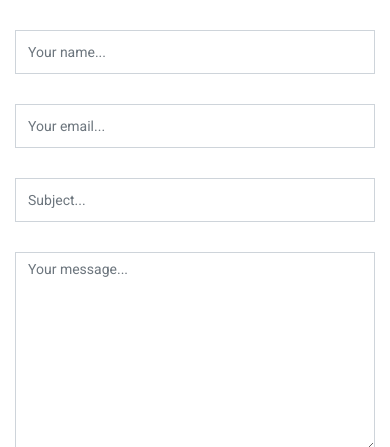
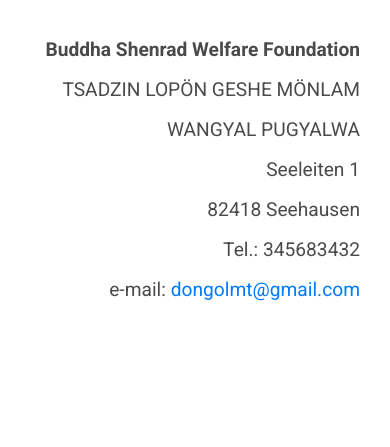
Before and after one commit to matinadongol/buddhaShenrad, a PHP site: page /index.html in a window 390 px wide. Shown: the part 4153-4600 px from the top of the page. Run offline with PHP 8.4, Linux system fonts and the light colour scheme.

Commit message:
third commit

```diff
--- a/assets/css/tooplate-main.css
+++ b/assets/css/tooplate-main.css
@@ -683,7 +683,18 @@
 	border: none;
 }
 
+.contact-details{
+	display: flex;
+	align-items: flex-end;
+	justify-content: center;
+	flex-direction: column;
+	font-size: 2rem;
+}
 
+.contact-details p{
+	font-size: 1.2rem;
+	line-height: 2.5rem;
+}
 
 
 
--- a/index.html
+++ b/index.html
@@ -42,7 +42,9 @@
                     <li class="nav-item">
                         <a class="nav-link active" href="#gallery">Gallery</a>
                     </li>
-
+                    <li class="nav-item">
+                        <a class="nav-link active" href="#project">Projects</a>
+                    </li>
                     <li class="nav-item">
                         <a class="nav-link active" href="#contact">Contact Us</a>
                     </li>
@@ -65,7 +67,7 @@
                             masters who were meditators and practitioners of Dzogchen, such as Lama Kunga Tsultrim, Lama
                             Rinchen Tenzin, Pontsang Thekchok Rinpoche, and Khandro Tshuga Rinpoche...</p>
                         <div class="main-button">
-                            <a href="about">Read More</a>
+                            <a href="#gallery">Read More</a>
                         </div>
                     </div>
                 </div>
@@ -129,7 +131,7 @@
                         <div class="share">
                             <h6>Find us on: <span><a href="#"><i class="fa fa-facebook"></i></a><a href="#"><i
                                             class="fa fa-linkedin"></i></a><a href="#"><i
-                                            class="fa fa-twitter"></i></a></span></h6>
+                                            class="fa fa-twitter"></i></a><a href="#"><i class="fa fa-whatsapp"></i></a></span></h6>
                         </div>
                     </div>
                 </div>
@@ -232,22 +234,15 @@
                 </div>
                 <div class="col-md-6">
                     <div id="map">
-                        <!-- How to change your own map point
-                           1. Go to Google Maps
-                           2. Click on your location point
-                           3. Click "Share" and choose "Embed map" tab
-                           4. Copy only URL and paste it within the src="" field below
-                    -->
-
                         <iframe
                             src="https://www.google.com/maps/embed?pb=!1m18!1m12!1m3!1d3531.6364907356387!2d85.27916461541575!3d27.728507731167806!2m3!1f0!2f0!3f0!3m2!1i1024!2i768!4f13.1!3m3!1m2!1s0x39eb18a296ef23df%3A0x4b33dfea10c04dee!2sTriten%20Monastery!5e0!3m2!1sen!2snp!4v1633072157505!5m2!1sen!2snp"
                             width="100%" height="500px" frameborder="0" style="border:0" allowfullscreen></iframe>
                     </div>
                 </div>
-                <div class="col-md-6">
-                    <div class="right-content">
+                <div class="col-md-6 my-auto">
+                    <div class="right-content ">
                         <div class="container">
-                            <form id="contact" action="" method="post">
+                            <!-- <form id="contact" action="" method="post">
                                 <div class="row">
                                     <div class="col-md-6">
                                         <fieldset>
@@ -287,7 +282,15 @@
                                         </div>
                                     </div>
                                 </div>
-                            </form>
+                            </form> -->
+                            <div class="contact-details">
+                                <p><strong>Buddha Shenrad Welfare Foundation</strong></p>
+                                <p>TSADZIN LOPÖN GESHE MÖNLAM</p> <p>WANGYAL PUGYALWA</p>
+                                <p>Seeleiten 1</p>
+                                <p>82418 Seehausen</p>
+                                <p>Tel.: 345683432</p>
+                                <p>e-mail: <a href="mailto:dongolmt@gmail.com">dongolmt@gmail.com</a></p>
+                            </div>
                         </div>
                     </div>
                 </div>
@@ -297,7 +300,7 @@
     <!-- Contact Page Ends Here -->
 
     <!-- Subscribe Form Starts Here -->
-    <div class="subscribe-form">
+    <!-- <div class="subscribe-form">
         <div class="container">
             <div class="row">
                 <div class="col-md-12">
@@ -335,7 +338,7 @@
                 </div>
             </div>
         </div>
-    </div>
+    </div> -->
     <!-- Subscribe Form Ends Here -->
 
     <!-- Footer Starts Here -->
@@ -351,10 +354,10 @@
                     <div class="footer-menu">
                         <ul>
                             <li><a href="#">Home</a></li>
-                            <li><a href="#">Help</a></li>
-                            <li><a href="#">Privacy Policy</a></li>
-                            <li><a href="#">How It Works ?</a></li>
-                            <li><a href="#">Contact Us</a></li>
+                            <li><a href="#">How you can Help</a></li>
+                            <li><a href="#gallery">Gallery</a></li>
+                            <li><a href="#">Projects</a></li>
+                            <li><a href="#contact">Contact Us</a></li>
                         </ul>
                     </div>
                 </div>
@@ -364,7 +367,7 @@
                             <li><a href="#"><i class="fa fa-facebook"></i></a></li>
                             <li><a href="#"><i class="fa fa-twitter"></i></a></li>
                             <li><a href="#"><i class="fa fa-linkedin"></i></a></li>
-                            <li><a href="#"><i class="fa fa-rss"></i></a></li>
+                            <li><a href="#"><i class="fa fa-whatsapp"></i></a></li>
                         </ul>
                     </div>
                 </div>
@@ -380,9 +383,9 @@
             <div class="row">
                 <div class="col-md-12">
                     <div class="copyright-text">
-                        <p>Copyright &copy; 2019 Company Name
+                        <p>Copyright &copy; 2021 Buddha Shenrad Welfare Foundation
 
-                            - Design: <a rel="nofollow" href="https://www.facebook.com/tooplate">Tooplate</a></p>
+                            - Design: <a rel="nofollow" href="#">Matina Dongol</a></p>
                     </div>
                 </div>
             </div>
```
